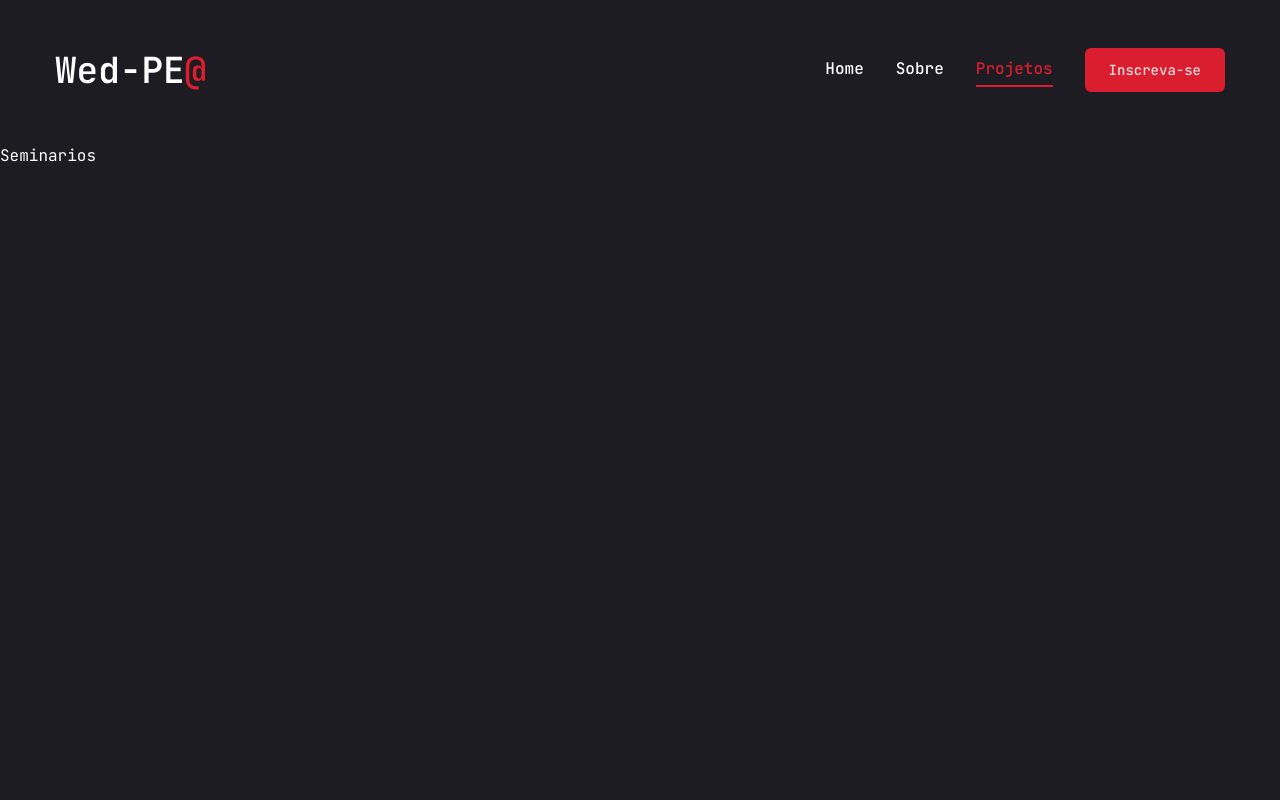
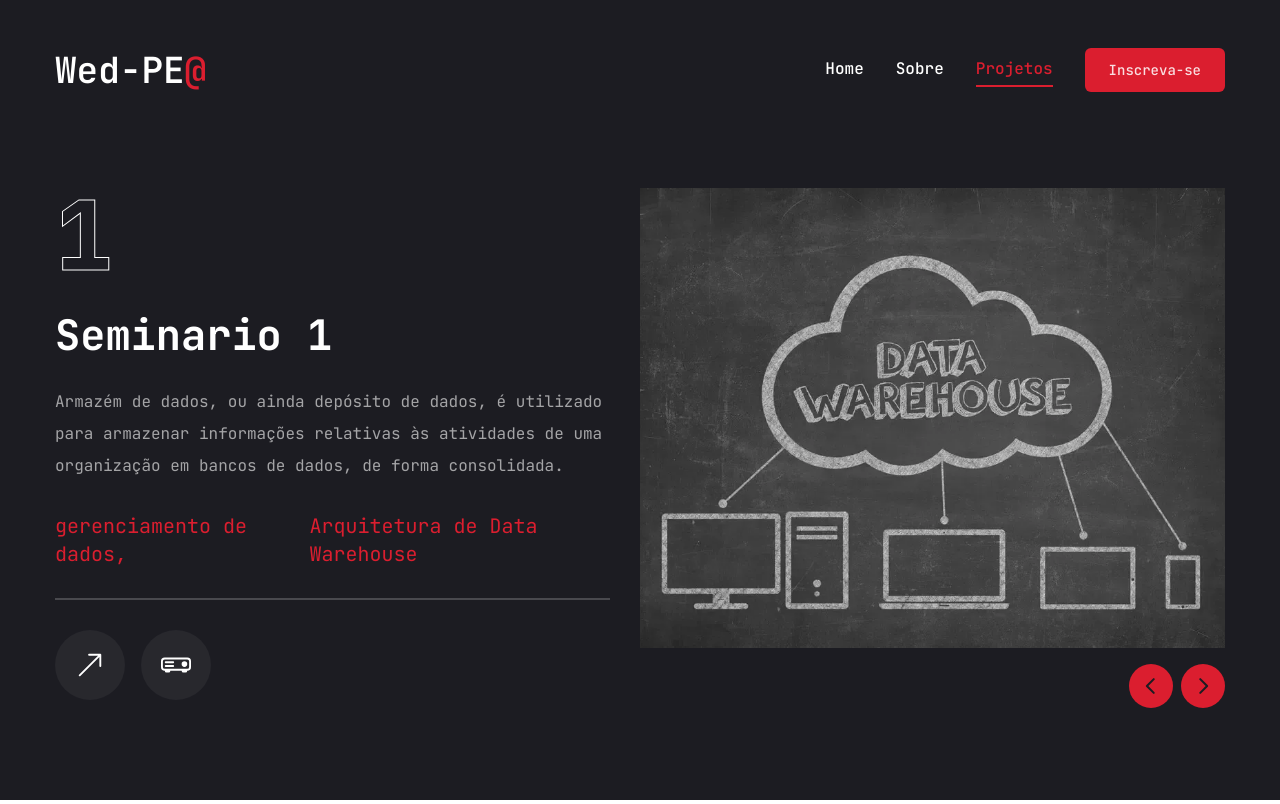
Before and after one commit to jvras58/WeDPE-Portfolio, a Next.js app: page /projetos in a window 1280 px wide. Built offline with nearby package versions, Linux system fonts and the light colour scheme.

Commit message:
feat: tela de projetos

```diff
--- a/app/projetos/page.tsx
+++ b/app/projetos/page.tsx
@@ -1,3 +1,164 @@
-export default function Home() {
-    return <main>Seminarios</main>;
+"use client";
+
+import {motion} from "framer-motion";
+import React, { useState } from "react";
+
+import { Swiper, SwiperSlide } from 'swiper/react';
+import "swiper/css";
+
+import { BsArrowUpRight, BsProjector } from "react-icons/bs";
+
+import { Tooltip, TooltipContent, TooltipProvider, TooltipTrigger } from "@/components/ui/tooltip";
+
+import Link from "next/link";
+import Image from "next/image";
+import WorkSliderBtns from "@/components/WorkSliderBtns";
+import warehouse from "@/public/assets/warehouse.png";
+import redis from "@/public/assets/redis.png";
+
+
+const projects= [
+    {
+        num: "1",
+        category: "Seminario 1",
+        title: "Datawarehousing",
+        description: "Armazém de dados, ou ainda depósito de dados, é utilizado para armazenar informações relativas às atividades de uma organização em bancos de dados, de forma consolidada.",
+        stack: [{name: "gerenciamento de dados"}, {name: "Arquitetura de Data Warehouse"}],
+        image: warehouse.src,
+        live: "",
+        Slide: ""
+    },
+    {
+        num: "2",
+        category: "Seminario 2",
+        title: "Banco de dados chave valor usando redis",
+        description: "O Redis armazena dados como pares chave-valor, em que cada entrada de dados possui uma chave exclusiva. Ele é compatível com diversos tipos de dados, como conjuntos classificados, hashes, conjuntos, listas e strings. As chaves podem ter qualquer tamanho até um total de 512 MB.",
+        stack: [{name: "Python"}, {name: "Banco de dados"}, {name: "Redis"}],
+        image: redis.src,
+        live: "",
+        Slide: "",
+    },
+
+
+
+]
+
+const Work = () => {
+    const [project, setProject] = useState(projects[0]);
+
+    const handleSlideChange = (Swiper: any) => {
+        // obtem o índice atual do slide
+        const currentIndex= Swiper.realIndex;
+
+        // atualiza o estado do projeto com base no índice
+        setProject(projects[currentIndex]);
+    }
+    return (
+            <motion.section
+                className="min-h-[80vh] flex flex-col justify-center py-12 xl:px-0"
+                initial={{ opacity: 0 }}
+                animate={{ opacity: 1 }}
+                transition={{ delay: 2.4, duration: 0.4, ease: "easeIn" }}
+            >
+            <div className="container mx-auto">
+                <div className="flex flex-col xl:flex-row xl:gap-[30px]">
+                    <div className="w-full xl:w-[50%] xl:h-[460px] flex flex-col xl:justify-between order-2 xl:order-none">
+                        <div className="flex flex-col gap-[30px] h-[50%]">
+                            {/* outline num */}
+                            <div className="text-8xl leading-none font-extrabold text-transparent text-outline">
+                                {project.num}
+                            </div>
+                            {/* category */}
+                            <h2 className="text-[42px] font-bold leading-none text-white group-hover:text-accent transition-all duration-500 capitalize">
+                                {project.category}
+                            </h2>
+                            {/* descrition */}
+                            <p className="text-white/60">{project.description}</p>
+                            {/* stack */}
+                            <ul className="flex gap-4">
+                            {project.stack.map((item, index) => {
+                                    return(
+                                    <li key={index} className="text-xl text-accent">
+                                        {item.name}
+                                        {/* remove the last commo*/}
+                                        {index !== project.stack.length - 1 && ","}
+                                    </li>
+
+                                );
+                                })}
+                            </ul>
+                            {/* border */}
+                            <div className="border border-white/20"></div>
+                            {/* buttons*/}
+                            <div className="flex items-center gap-4">
+                                {/* live button */}
+                                <Link href={project.live}>
+                                <TooltipProvider delayDuration={100}>
+                                    <Tooltip>
+                                        <TooltipTrigger className="w-[70px] h-[70px] rounded-full bg-white/5 flex justify-center items-center group">
+                                            <BsArrowUpRight className="text-white text-3xl group-hover:text-accent" />
+                                        </TooltipTrigger>
+                                        <TooltipContent>
+                                            <p>Live Projects</p>
+                                        </TooltipContent>
+                                    </Tooltip>
+                                </TooltipProvider>
+                                </Link>
+                                {/* github project button */}
+                                <Link href={project.Slide}>
+                                <TooltipProvider delayDuration={100}>
+                                    <Tooltip>
+                                        <TooltipTrigger className="w-[70px] h-[70px] rounded-full bg-white/5 flex justify-center items-center group">
+                                            <BsProjector className="text-white text-3xl group-hover:text-accent" />
+                                        </TooltipTrigger>
+                                        <TooltipContent>
+                                            <p>Slide</p>
+                                        </TooltipContent>
+                                    </Tooltip>
+                                </TooltipProvider>
+                                </Link>
+                            </div>
+                        </div>
+                    </div>
+                    <div className="w-full xl:w-[50%]">
+                    <Swiper
+                    spaceBetween={30}
+                    slidesPerView={1}
+                    // TODO: loop infinito
+                    loop={true}
+                    className="xl:h-[520px] mb-12"
+                    onSlideChange={handleSlideChange}
+                    >
+                        {projects.map((project, index) => {
+                            return (
+                                <SwiperSlide key={index} className="w-full">
+                                    <div className="h-[460px] relative group flex justify-center items-center bg-pink-50/20">
+                                    {/* overloy */}
+                                    <div className="absolute top-0 bottom-0 w-full h-full bg-black/10 z-10"></div>
+                                    {/* image */}
+                                    <div className="relative w-full h-full">
+                                        <Image
+                                        src={project.image}
+                                        fill
+                                        className="object-cover"
+                                        alt=""
+                                        />
+                                    </div>
+                                    </div>
+                                </SwiperSlide>
+                            );
+                        })}
+                        <WorkSliderBtns
+                            containerStyles="flex gap-2 absolute right-0 bottom-[calc(50%_-_22px)] sm:bottom-0 z-20 w-full justify-between sm:w-max sm:justify-none"
+                            btnStyles="bg-accent hover:bg-accent-hover text-primary text-[22px] w-[44px] h-[44px] flex justify-center items-center rounded-full transition-all"
+                            iconsStyle=""
+                        />
+                    </Swiper>
+                    </div>
+                </div>
+            </div>
+        </motion.section>
+    )
+
 }
+export default Work;
--- a/components/Photo.tsx
+++ b/components/Photo.tsx
@@ -31,7 +31,7 @@
                     priority
                     quality={100}
                     fill
-                    alt="judas iscariotes"
+                    alt="photo"
                 />
             </motion.div>
             {/* Circulo */}
```
Also changed, not shown: public/assets/redis.png (added), public/assets/warehouse.png (added).
